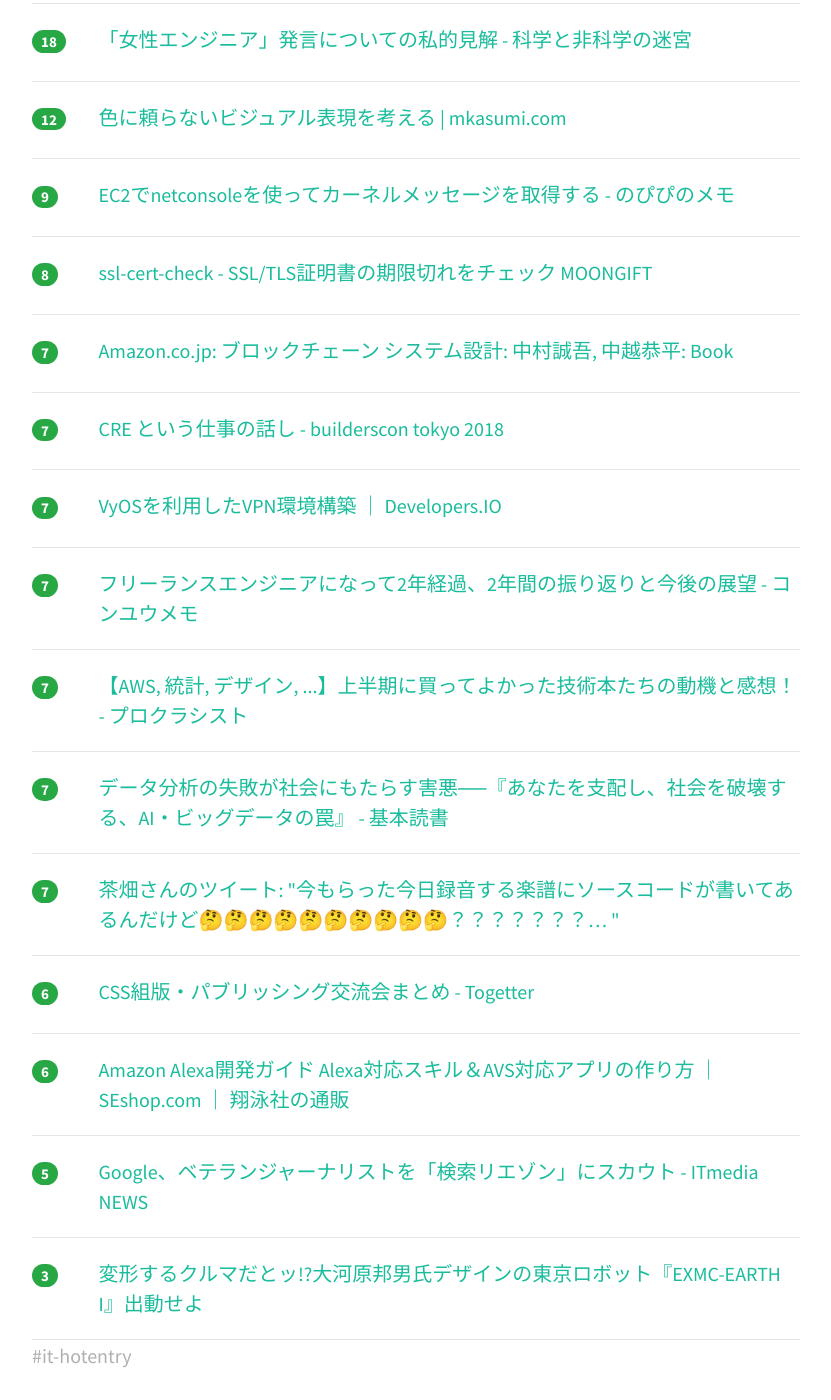
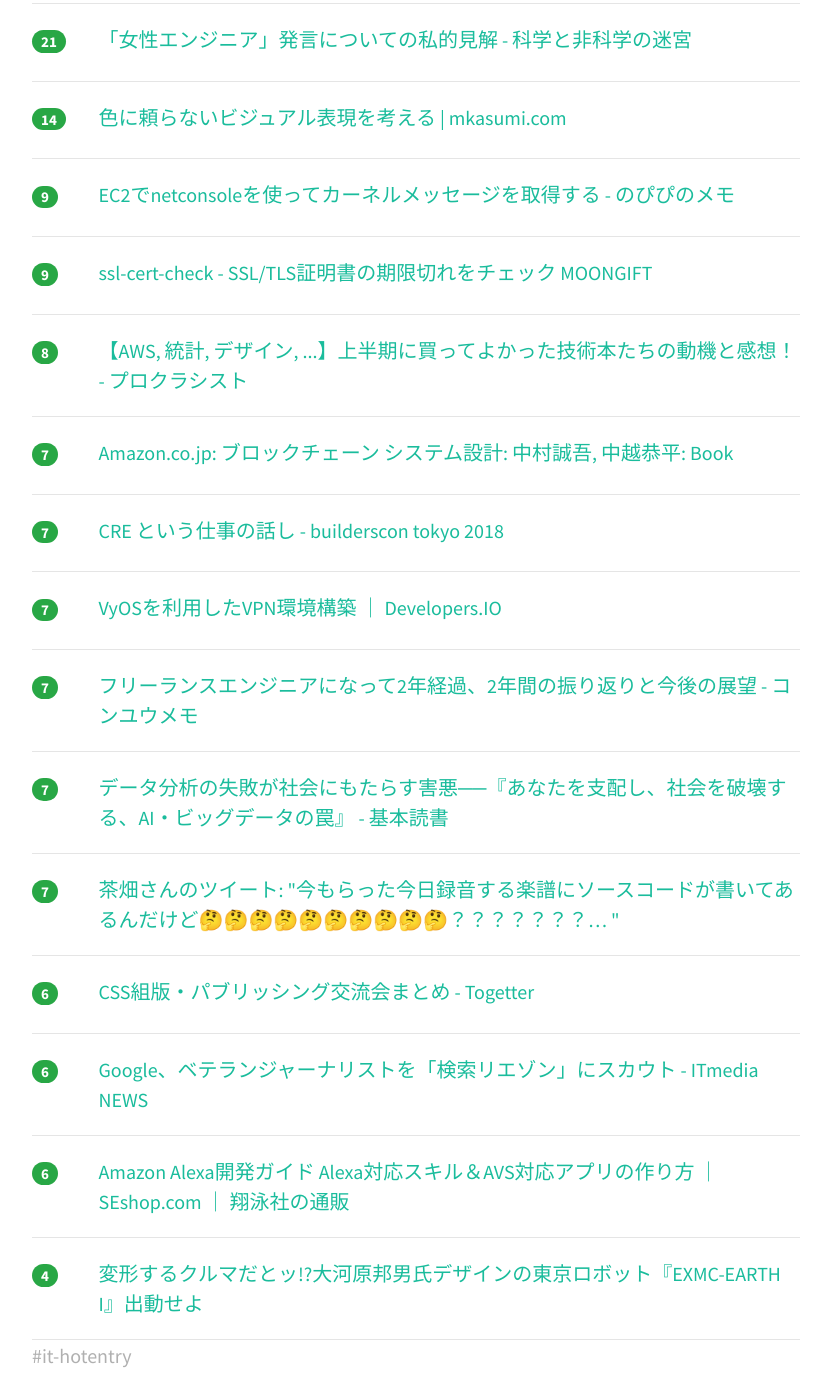
Before and after one commit to yatta47/hatena-matome-site, a Jekyll site: the page built from _posts/2018-07-02-hatena.md, in a window 1280 px wide and 1400 px high, scrolled down 472 px. Shown: the whole window, without its empty margins (224-1055 px from the left). Built offline with Jekyll 4.4.1, drawn with Linux system fonts in a browser that asks for light colours; nearby versions of some CDN libraries.

Commit message:
Updated 2018-07-02

```diff
--- a/_posts/2018-07-02-hatena.md
+++ b/_posts/2018-07-02-hatena.md
@@ -12,12 +12,12 @@ tags: [it-hotentry]
 </div>
 <hr>
 <div class="row">
-<div class="col-1"><span class="badge badge-pill badge-success h2">18</span></div>
+<div class="col-1"><span class="badge badge-pill badge-success h2">21</span></div>
 <div class="col-11"><a href='https://shiumachi.hatenablog.com/entry/2018/07/02/005538' target='_blank'>「女性エンジニア」発言についての私的見解 - 科学と非科学の迷宮</a></div>
 </div>
 <hr>
 <div class="row">
-<div class="col-1"><span class="badge badge-pill badge-success h2">12</span></div>
+<div class="col-1"><span class="badge badge-pill badge-success h2">14</span></div>
 <div class="col-11"><a href='https://mkasumi.com/thinking-visual-without-color.html' target='_blank'>色に頼らないビジュアル表現を考える | mkasumi.com</a></div>
 </div>
 <hr>
@@ -27,8 +27,13 @@ tags: [it-hotentry]
 </div>
 <hr>
 <div class="row">
+<div class="col-1"><span class="badge badge-pill badge-success h2">9</span></div>
+<div class="col-11"><a href='https://www.moongift.jp/2018/07/ssl-cert-check-ssltls%E8%A8%BC%E6%98%8E%E6%9B%B8%E3%81%AE%E6%9C%9F%E9%99%90%E5%88%87%E3%82%8C%E3%82%92%E3%83%81%E3%82%A7%E3%83%83%E3%82%AF/' target='_blank'>ssl-cert-check - SSL/TLS証明書の期限切れをチェック MOONGIFT</a></div>
+</div>
+<hr>
+<div class="row">
 <div class="col-1"><span class="badge badge-pill badge-success h2">8</span></div>
-<div class="col-11"><a href='https://www.moongift.jp/2018/07/ssl-cert-check-ssltls%E8%A8%BC%E6%98%8E%E6%9B%B8%E3%81%AE%E6%9C%9F%E9%99%90%E5%88%87%E3%82%8C%E3%82%92%E3%83%81%E3%82%A7%E3%83%83%E3%82%AF/' target='_blank'>ssl-cert-check - SSL/TLS証明書の期限切れをチェック MOONGIFT</a></div>
+<div class="col-11"><a href='http://www.procrasist.com/entry/techbook2018-h1' target='_blank'>【AWS, 統計, デザイン, ...】上半期に買ってよかった技術本たちの動機と感想！ - プロクラシスト</a></div>
 </div>
 <hr>
 <div class="row">
@@ -53,11 +58,6 @@ tags: [it-hotentry]
 <hr>
 <div class="row">
 <div class="col-1"><span class="badge badge-pill badge-success h2">7</span></div>
-<div class="col-11"><a href='http://www.procrasist.com/entry/techbook2018-h1' target='_blank'>【AWS, 統計, デザイン, ...】上半期に買ってよかった技術本たちの動機と感想！ - プロクラシスト</a></div>
-</div>
-<hr>
-<div class="row">
-<div class="col-1"><span class="badge badge-pill badge-success h2">7</span></div>
 <div class="col-11"><a href='https://huyukiitoichi.hatenadiary.jp/entry/2018/06/30/080000' target='_blank'>データ分析の失敗が社会にもたらす害悪──『あなたを支配し、社会を破壊する、AI・ビッグデータの罠』 - 基本読書</a></div>
 </div>
 <hr>
@@ -73,16 +73,16 @@ tags: [it-hotentry]
 <hr>
 <div class="row">
 <div class="col-1"><span class="badge badge-pill badge-success h2">6</span></div>
+<div class="col-11"><a href='http://www.itmedia.co.jp/news/articles/1806/30/news020.html' target='_blank'>Google、ベテランジャーナリストを「検索リエゾン」にスカウト - ITmedia NEWS</a></div>
+</div>
+<hr>
+<div class="row">
+<div class="col-1"><span class="badge badge-pill badge-success h2">6</span></div>
 <div class="col-11"><a href='https://www.seshop.com/product/detail/21826' target='_blank'>Amazon Alexa開発ガイド Alexa対応スキル＆AVS対応アプリの作り方 ｜ SEshop.com ｜ 翔泳社の通販</a></div>
 </div>
 <hr>
 <div class="row">
-<div class="col-1"><span class="badge badge-pill badge-success h2">5</span></div>
-<div class="col-11"><a href='http://www.itmedia.co.jp/news/articles/1806/30/news020.html' target='_blank'>Google、ベテランジャーナリストを「検索リエゾン」にスカウト - ITmedia NEWS</a></div>
-</div>
-<hr>
-<div class="row">
-<div class="col-1"><span class="badge badge-pill badge-success h2">3</span></div>
+<div class="col-1"><span class="badge badge-pill badge-success h2">4</span></div>
 <div class="col-11"><a href='https://www.digimonostation.jp/0000145638/' target='_blank'>変形するクルマだとッ!?大河原邦男氏デザインの東京ロボット『EXMC-EARTH I』出動せよ</a></div>
 </div>
 <hr>
```
Also changed, not shown: other parts of _posts/2018-07-02-hatena.md (+1 -1 lines).
